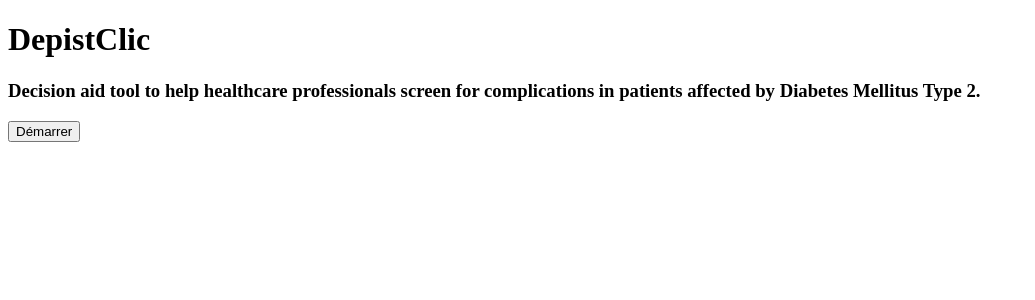
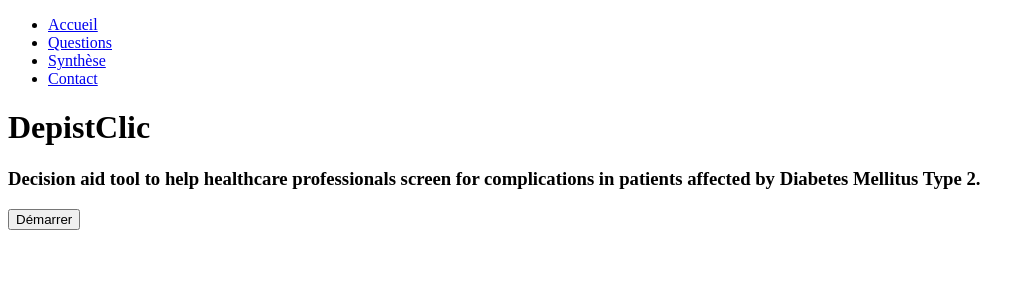
Before and after one commit to v-dav/DepistClic, a Django app: template DepistClic/mainapp/templates/mainapp/home.html in a window 1280 px wide. Shown: the top 300 px of the page, without its empty margins (0-1035 px from the left). Run offline with Django 4.2, Linux system fonts and the light colour scheme; the template is opened without the code that fills it, so the values that code supplies are empty; parts of the project's set-up code (start-up, migrations or seed data) failed here and were passed over.

Commit message:
add nav tag

```diff
--- a/DepistClic/mainapp/templates/mainapp/home.html
+++ b/DepistClic/mainapp/templates/mainapp/home.html
@@ -1,9 +1,20 @@
 {% extends 'mainapp/base.html' %}
 
 {% block content %}
+<header>
+	<nav>
+		<ul>
+			<li><a href="/">Accueil</a></li>
+			<li><a href="/questions/">Questions</a></li>
+			<li><a href="/synthese">Synthèse</a></li>
+			<li><a href="/contact/">Contact</a></li>
+		</ul>
+	</nav>
 	<h1>DepistClic</h1>
-	<h3>Decision aid tool to help healthcare professionals screen for complications in patients affected by Diabetes Mellitus Type 2.</h3>
+	<h3>Decision aid tool to help healthcare professionals screen for complications in patients affected by Diabetes
+		Mellitus Type 2.</h3>
 	<a href="/questions/">
 		<button>Démarrer</button>
 	</a>
+</header>
 {% endblock content %}
```
